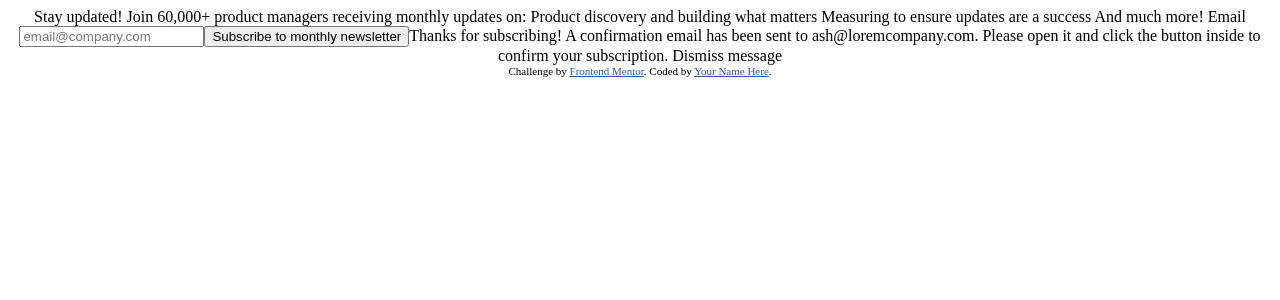
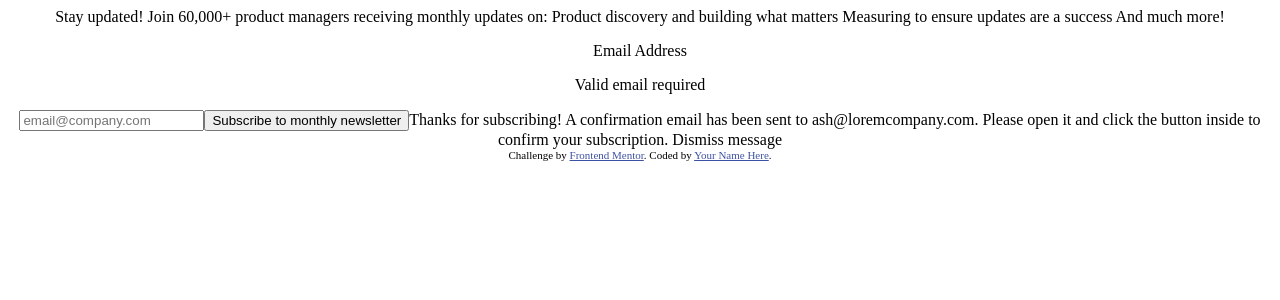
Before and after one commit to gmPuryear/newsletter-signup, a React (Create React App) app: page / in a window 1280 px wide. Shown: the top 300 px of the page. Built offline with nearby package versions, Linux system fonts and the light colour scheme.

Commit message:
added dynamic styling to email input so that when user is typing an email and it does not match the email format, it will turn red. If it is a valid email, then it turns green

```diff
--- a/src/App.css
+++ b/src/App.css
@@ -36,3 +36,11 @@
     transform: rotate(360deg);
   }
 }
+
+.good_email:focus {
+  background-color: green;
+}
+
+.bad_email:focus {
+  background-color: red;
+}
--- a/src/App.js
+++ b/src/App.js
@@ -17,7 +17,7 @@ Product discovery and building what matters
 Measuring to ensure updates are a success
 And much more!
 
-Email
+
 <TextInput placeHolderText = {placeHolderText}/>
 
 {/* <!-- Sign-up form end --> */}
--- a/src/components/SubscribeButton.js
+++ b/src/components/SubscribeButton.js
@@ -1,10 +1,9 @@
 const SubscribeButton = (buttonText) => {
-    console.log(buttonText);
 
 return (
     <>
-        <button>{buttonText.buttonText}</button>
+        <button type="submit">{buttonText.buttonText}</button>
     </>
-)
+    )
 }
 export default SubscribeButton;
--- a/src/components/TextInput.js
+++ b/src/components/TextInput.js
@@ -1,21 +1,34 @@
+import {useEffect, useState} from "react";
 import SubscribeButton from "./SubscribeButton";
 
 const TextInput = (placeHolderText) => {
-
-    const isInputEmail = (emailInput) => {
-        const emailPattern = /^[A-Z0-9._%+-]+@[A-Z0-9.-]+\.[A-Z]{2,4}$/i;
-    }
+    const [isAnEmail, setIsAnEmail] = useState(false);
 
     const handleChange = (e) => {
         const email = e.target.value;
         isInputEmail(email);
     }
 
+    const isInputEmail = (emailInput) => {
+        const emailPattern = /^[A-Z0-9._%+-]+@[A-Z0-9.-]+\.[A-Z]{2,4}$/i;
+        const isEmail = emailPattern.test(emailInput);
+        setIsAnEmail(isEmail);
+         }
+
+
     const buttonText = "Subscribe to monthly newsletter";
 
     return (
         <>
-        <input className="textInput" placeholder={placeHolderText.placeHolderText} type="email" onChange={handleChange}/>
+        <p>
+            Email Address
+            {
+            !isAnEmail
+            &&
+            <p>Valid email required</p>
+            }
+        </p>
+        <input className={isAnEmail ? "good_email" : "bad_email"} placeholder={placeHolderText.placeHolderText} type="email" onChange={handleChange}/>
         <SubscribeButton buttonText= {buttonText}/>
         </>
     )
```
